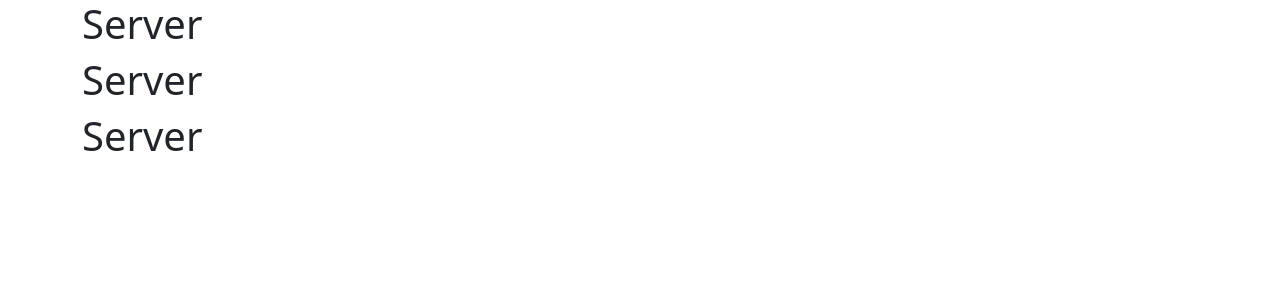
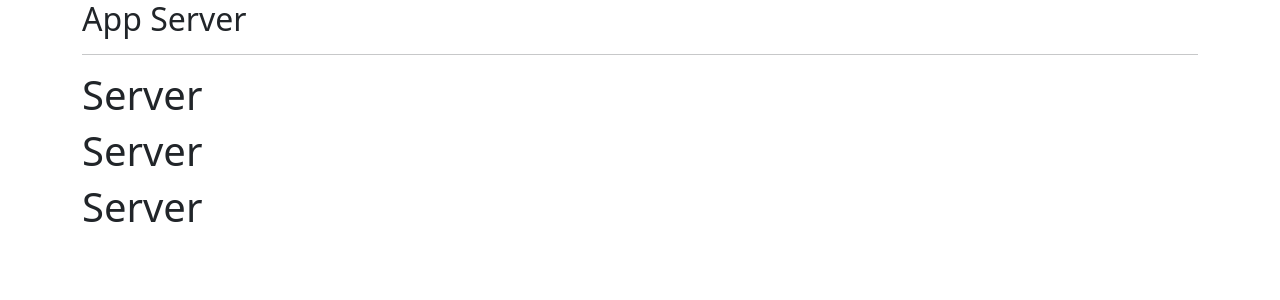
Before and after one commit to Yinon-bar/AngularCourse, an Angular app: page / in a window 1280 px wide. Shown: the top 300 px of the page. Built offline with nearby package versions, Linux system fonts and the light colour scheme.

Commit message:
clean slate

```diff
--- a/src/app/app.component.html
+++ b/src/app/app.component.html
@@ -1,6 +1,8 @@
 <div class="container">
   <div class="row">
     <div class="col-12">
+      <h2>App Server</h2>
+      <hr />
       <app-servers></app-servers>
     </div>
   </div>
```
